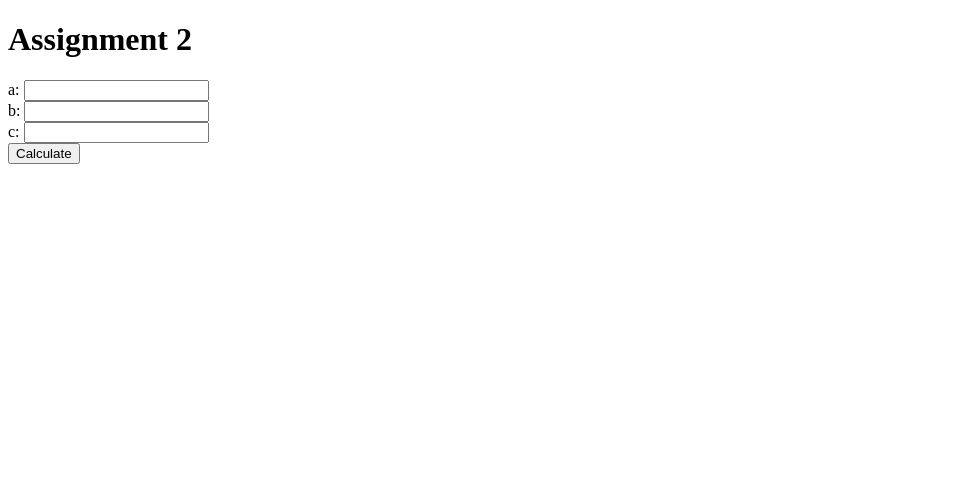
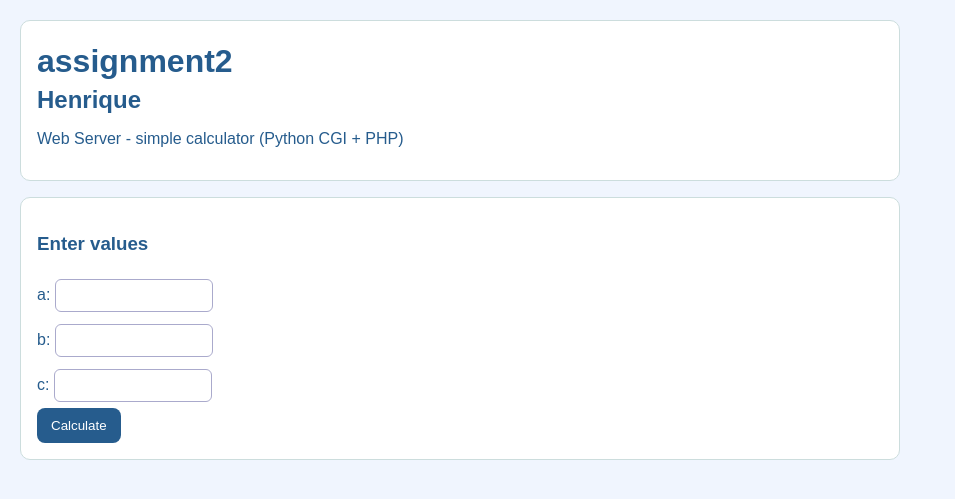
Before and after one commit to enderxdxd/assignment2, a PHP site: page /cgi-bin/ in a window 1280 px wide. Shown: the top 499 px of the page, without its empty margins (0-955 px from the left). Run offline with PHP 8.4, Linux system fonts and the light colour scheme.

Commit message:
feat: improved php

```diff
--- a/index.php
+++ b/index.php
@@ -1,30 +1,94 @@
 <?php
 $hasInputs = isset($_GET['a'], $_GET['b'], $_GET['c']);
 $resultHtml = '';
+$cgIoutput = '';
+if ($hasInputs) {
+  $a_raw = $_GET['a'];
+  $b_raw = $_GET['b'];
+  $c_raw = $_GET['c'];
 
-if ($hasInputs) {
-  $a = urlencode($_GET['a']);
-  $b = urlencode($_GET['b']);
-  $c = urlencode($_GET['c']);
-  $url = "http://127.0.0.1/cgi-bin/calculate.py?a={$a}&b={$b}&c={$c}";
-  $resultHtml = @file_get_contents($url);
+  $a = is_numeric($a_raw) ? (float)$a_raw : null;
+  $b = is_numeric($b_raw) ? (float)$b_raw : null;
+  $c = is_numeric($c_raw) ? (float)$c_raw : null;
+
+  if ($a === null || $b === null || $c === null || $a == 0) {
+    $resultHtml = "<p style='color:#b00020'>Invalid input. Make sure a, b, c are numbers and a ≠ 0.</p>";
+  } else {
+    $c_cubed = $c ** 3;
+    $sqrt_val = $c_cubed ** 0.5;
+    $division = $sqrt_val / $a;
+    $multiplication = $division * 10;
+    $result = $multiplication + $b;
+
+    $resultHtml = "
+      <div style='background:#fff;border:1px solid #ccd;padding:12px;border-radius:8px;max-width:720px'>
+        <h3>Calculation Steps (PHP)</h3>
+        <ul>
+          <li>c³ = {$c_cubed}</li>
+          <li>sqrt(c³) = {$sqrt_val}</li>
+          <li>sqrt(c³) / a = {$division}</li>
+          <li>(sqrt(c³) / a) × 10 = {$multiplication}</li>
+          <li><strong>Final result = {$result}</strong></li>
+        </ul>
+        <p><strong>Calculation completed at:</strong> " . date('Y-m-d H:i:s') . "</p>
+      </div>
+    ";
+
+    $a_q = urlencode($a_raw);
+    $b_q = urlencode($b_raw);
+    $c_q = urlencode($c_raw);
+    $url = "http://127.0.0.1/cgi-bin/calculate.py?a={$a_q}&b={$b_q}&c={$c_q}";
+    $cgIoutput = @file_get_contents($url);
+    if ($cgIoutput === false) {
+      $cgIoutput = "<p style='color:#b00020'>Python CGI not reachable or returned an error.</p>";
+    }
+  }
 }
 ?>
 <!DOCTYPE html>
 <html>
 <head>
-  <title>Assignment 2</title>
+  <meta charset="utf-8">
+  <title>assignment2 - Henrique</title>
+  <meta name="viewport" content="width=device-width,initial-scale=1">
+  <style>
+    body{font-family:Arial,Helvetica,sans-serif;background:#f0f5fe;margin:20px;color:#265c8d}
+    .container{max-width:880px}
+    .card{background:#fff;border:1px solid #cdd;border-radius:10px;padding:16px;margin-bottom:16px}
+    input[type=text]{padding:8px;border:1px solid #aac;border-radius:6px;width:140px;margin:6px 0}
+    input[type=submit]{padding:10px 14px;border:none;border-radius:8px;background:#265c8d;color:#fff;cursor:pointer}
+    .result, .cgi {margin-top:12px}
+    h1,h2{margin:6px 0}
+  </style>
 </head>
 <body>
-  <h1>Assignment 2</h1>
-  <form method="get" action="/index.php">
-    a: <input type="text" name="a"><br>
-    b: <input type="text" name="b"><br>
-    c: <input type="text" name="c"><br>
-    <input type="submit" value="Calculate">
-  </form>
-  <?php if ($hasInputs): ?>
-    <div><?php echo $resultHtml; ?></div>
-  <?php endif; ?>
+  <div class="container">
+    <div class="card">
+      <h1>assignment2</h1>
+      <h2>Henrique</h2>
+      <p>Web Server - simple calculator (Python CGI + PHP)</p>
+    </div>
+
+    <div class="card">
+      <h3>Enter values</h3>
+      <form method="get" action="/index.php">
+        a: <input type="text" name="a" value="<?php echo isset($_GET['a'])?htmlspecialchars($_GET['a']):''; ?>"><br>
+        b: <input type="text" name="b" value="<?php echo isset($_GET['b'])?htmlspecialchars($_GET['b']):''; ?>"><br>
+        c: <input type="text" name="c" value="<?php echo isset($_GET['c'])?htmlspecialchars($_GET['c']):''; ?>"><br>
+        <input type="submit" value="Calculate">
+      </form>
+
+      <?php if ($hasInputs): ?>
+        <div class="result">
+          <?php echo $resultHtml; ?>
+        </div>
+
+        <div class="cgi card">
+          <h3>Output from Python CGI</h3>
+          <?php echo $cgIoutput; ?>
+        </div>
+      <?php endif; ?>
+    </div>
+  </div>
 </body>
 </html>
```
